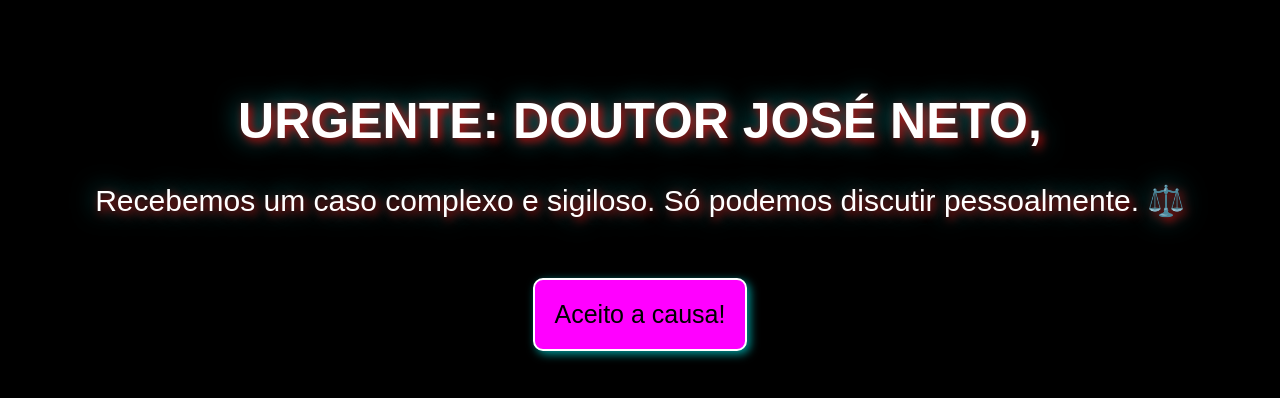
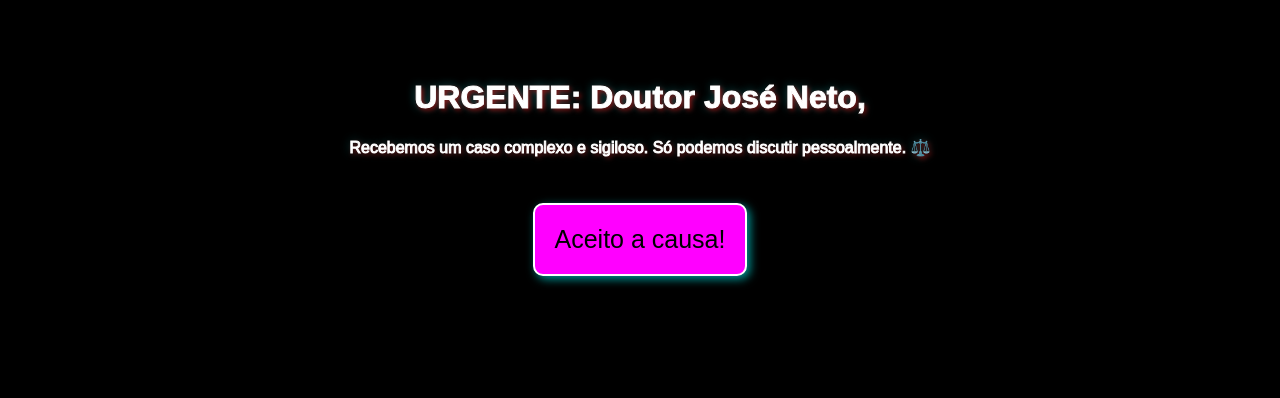
Before and after one commit to eimariaritaa/netolino, a plain HTML site: page index.html in a window 1280 px wide. Drawn offline with Linux system fonts and the light colour scheme.

Commit message:
Update index.html

```diff
--- a/index.html
+++ b/index.html
@@ -12,16 +12,10 @@
             text-align: center;
             padding: 50px;
         }
-        h1 {
-            font-size: 50px;
-            text-transform: uppercase;
-            text-shadow: 3px 3px 10px rgba(255, 0, 0, 0.8), 0 0 25px rgba(0, 255, 255, 0.6);
-        }
-        p {
-            font-size: 30px;
-            margin-top: 20px;
-            text-shadow: 3px 3px 10px rgba(255, 0, 0, 0.8), 0 0 25px rgba(0, 255, 255, 0.6);
-        }
+       h1, p {
+    text-shadow: 2px 2px 5px rgba(255, 0, 0, 0.6), 0 0 10px rgba(0, 255, 255, 0.4);
+    -webkit-text-stroke: 1px white; /* Contorno branco */
+}
         .btn {
             background-color: #ff00ff;
             color: black;
```
